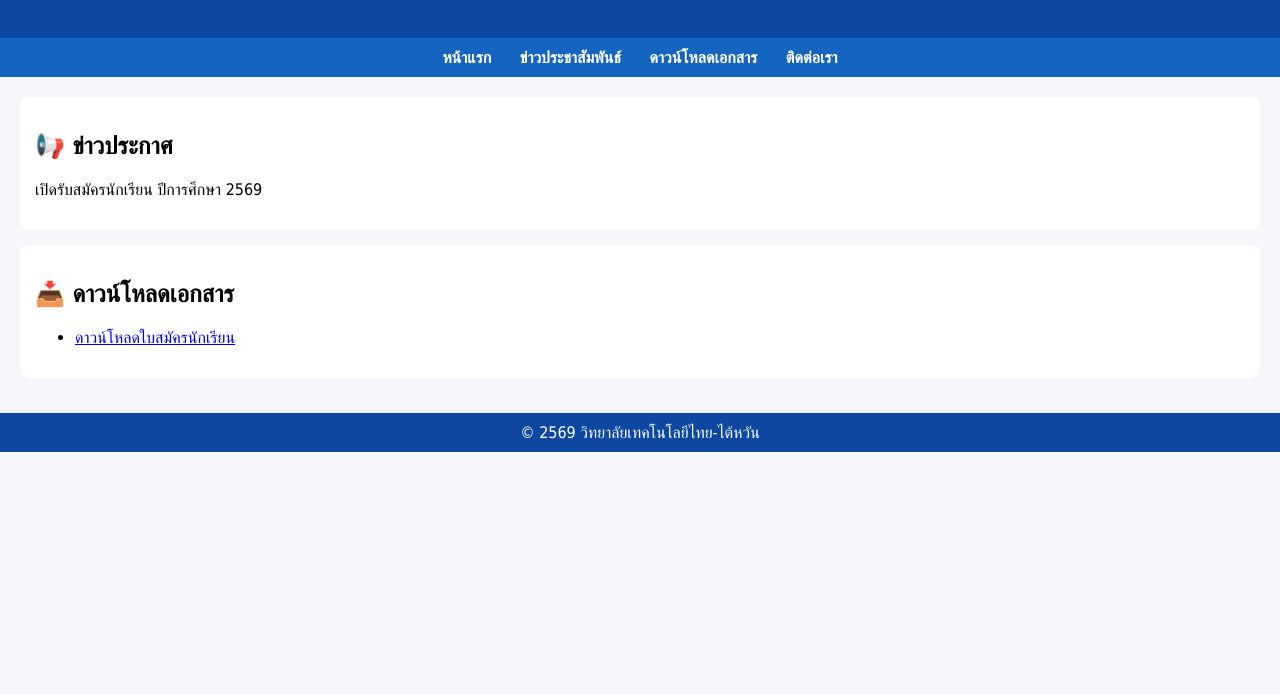
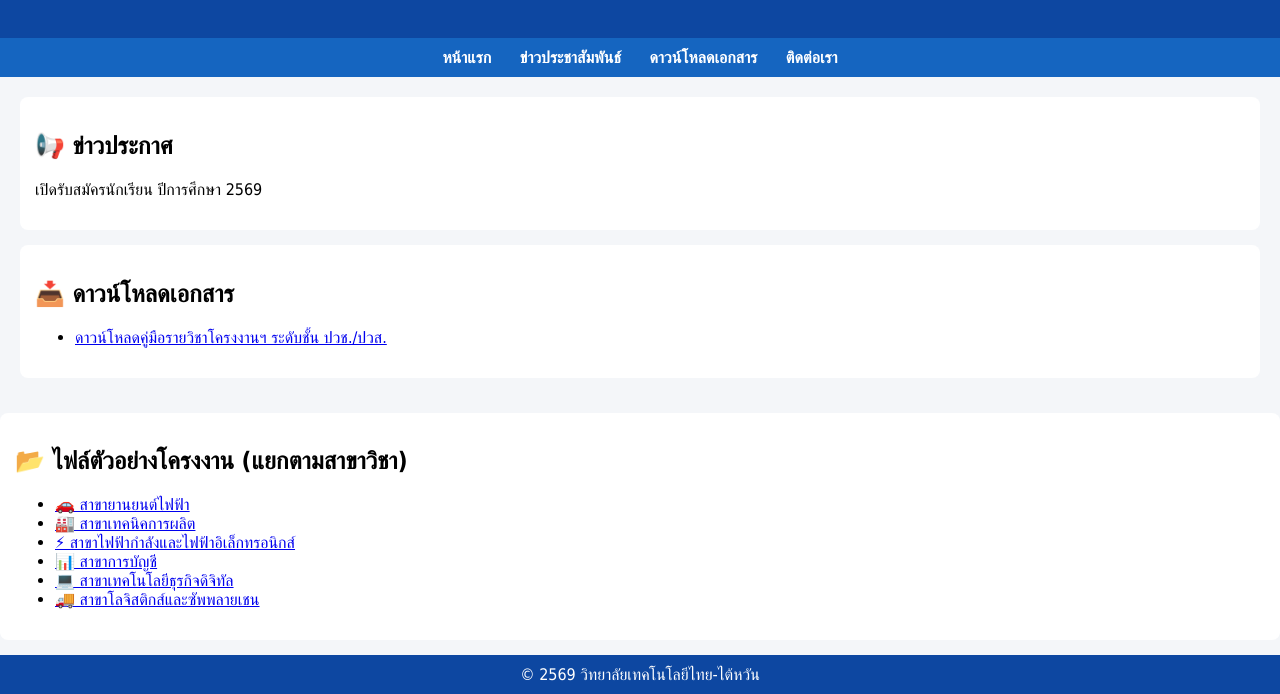
Before and after one commit to Sirimarbp-TTECH/ttech-school, a plain HTML site: page index.html in a window 1280 px wide. Shown: the part 128-822 px from the top of the page. Before the commit the page ends 800 px from the top, so only its background shows below. Drawn offline with Linux system fonts and the light colour scheme.

Commit message:
Update index.html
Signed-off-by: Sirimarbp-TTECH <sirimarbp@gmail.com>

```diff
--- a/index.html
+++ b/index.html
@@ -67,13 +67,48 @@
     <h2>📥 ดาวน์โหลดเอกสาร</h2>
     <ul>
       <li>
-        <a href="files/ใบสมัครนักเรียน.pdf" download>
-          ดาวน์โหลดใบสมัครนักเรียน
+        <a href="files/คู่มือรายวิชาโครงงาน.pdf" download>
+          ดาวน์โหลดคู่มือรายวิชาโครงงานฯ ระดับชั้น ปวช./ปวส.
         </a>
       </li>
     </ul>
   </div>
 </section>
+<div class="card">
+  <h2>📂 ไฟล์ตัวอย่างโครงงาน (แยกตามสาขาวิชา)</h2>
+  <ul>
+    <li>
+      <a href="files/โครงงาน_ยานยนต์ไฟฟ้า.pdf" download>
+        🚗 สาขายานยนต์ไฟฟ้า
+      </a>
+    </li>
+    <li>
+      <a href="files/โครงงาน_เทคนิคการผลิต.pdf" download>
+        🏭 สาขาเทคนิคการผลิต
+      </a>
+    </li>
+    <li>
+      <a href="files/โครงงาน_ไฟฟ้ากำลัง_อิเล็กทรอนิกส์.pdf" download>
+        ⚡ สาขาไฟฟ้ากำลังและไฟฟ้าอิเล็กทรอนิกส์
+      </a>
+    </li>
+    <li>
+      <a href="files/โครงงาน_การบัญชี.pdf" download>
+        📊 สาขาการบัญชี
+      </a>
+    </li>
+    <li>
+      <a href="files/โครงงาน_เทคโนโลยีธุรกิจดิจิทัล.pdf" download>
+        💻 สาขาเทคโนโลยีธุรกิจดิจิทัล
+      </a>
+    </li>
+    <li>
+      <a href="files/โครงงาน_โลจิสติกส์_ซัพพลายเชน.pdf" download>
+        🚚 สาขาโลจิสติกส์และซัพพลายเชน
+      </a>
+    </li>
+  </ul>
+</div>
 
 <footer>
   © 2569 วิทยาลัยเทคโนโลยีไทย-ไต้หวัน
```
